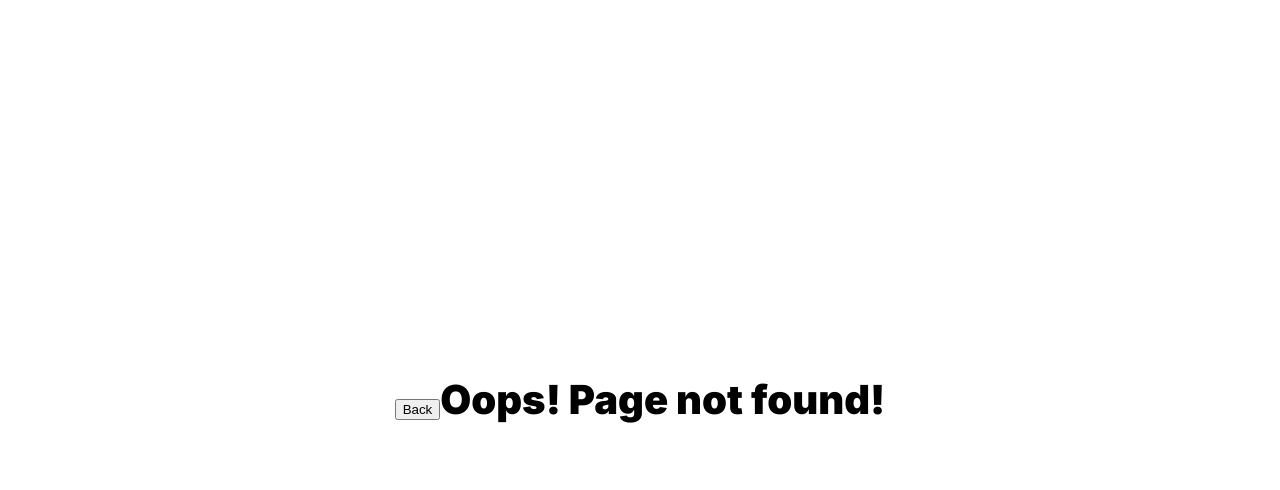
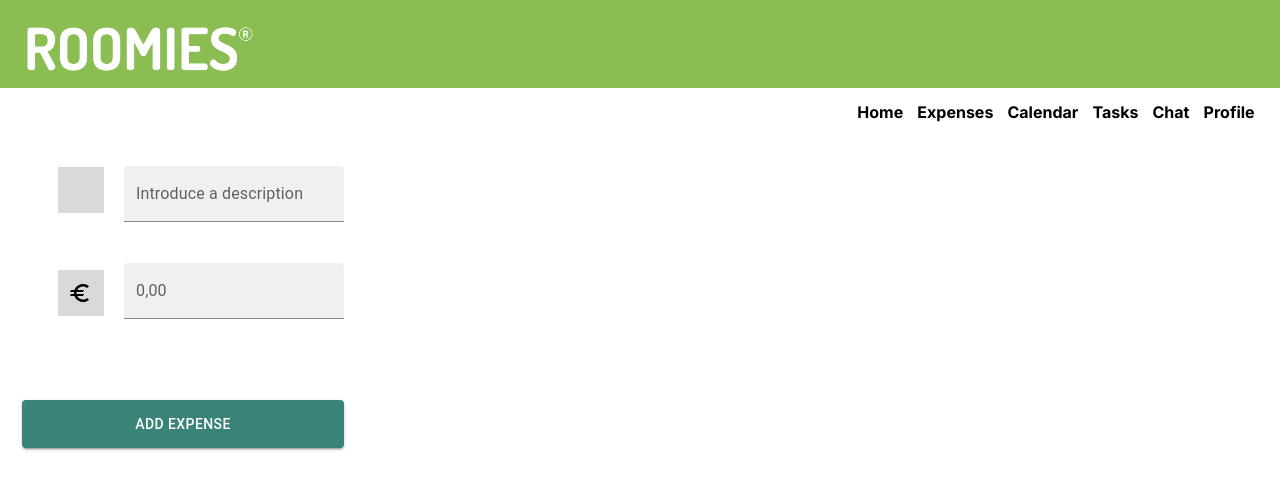
Before and after one commit to alber0087/roomies-app, a React (Vite) app: page /expenses/addexpense in a window 1280 px wide. Before the commit this address had no page. Shown: the top 490 px of the page. Built offline with nearby package versions, Linux system fonts and the light colour scheme.

Commit message:
Add expense page added

```diff
--- /dev/null
+++ b/src/pages/AddExpensePage/AddExpensePage.css
@@ -0,0 +1,17 @@
+.square-description {
+    position: absolute;
+    width: 46px;
+    height: 46px;
+    left: 58px;
+    top: 167px;
+    background-color: #D9D9D9;
+}
+
+.square-euro {
+    position: absolute;
+    width: 46px;
+    height: 46px;
+    left: 58px;
+    top: 270px;
+    background-color: #D9D9D9;
+}
--- /dev/null
+++ b/src/pages/AddExpensePage/AddExpensePage.jsx
@@ -0,0 +1,52 @@
+import { Box, Button, TextField } from '@mui/material'
+import EuroIcon from '@mui/icons-material/Euro'
+import './AddExpensePage.css'
+
+function AddExpensePage() {
+  return (
+    <Box>
+      <Box>
+        <div className="square-description"></div>
+        <TextField
+          variant="filled"
+          label="Introduce a description"
+          sx={{
+            position: 'absolute',
+            width: '220px',
+            left: '124px',
+            top: '166px',
+          }}
+        />
+      </Box>
+      <Box>
+        <div className="square-euro"></div>
+        <EuroIcon sx={{ position: 'absolute', left: '68px', top: '281px' }} />
+        <TextField
+          variant="filled"
+          label="0,00"
+          sx={{
+            position: 'absolute',
+            width: '220px',
+            left: '124px',
+            top: '263px',
+          }}
+        />
+      </Box>
+      <Button
+        variant="contained"
+        sx={{
+          position: 'absolute',
+          left: '22px',
+          top: '400px',
+          width: '322px',
+          height: '48px',
+          backgroundColor: 'var(--secondary-color)',
+        }}
+      >
+        Add Expense
+      </Button>
+    </Box>
+  )
+}
+
+export default AddExpensePage
--- a/src/pages/ExpensesPage/Expenses.css
+++ b/src/pages/ExpensesPage/Expenses.css
@@ -1,14 +1,3 @@
-.header-expenses {
-    position: absolute;
-    width: 282px;
-    height: 106px;
-    left: 53px;
-    top: 130px;
-    background-color: yellow;
-    box-shadow: none;
-    transition: none;
-}
-
 .total-lent {
     font-weight: bold;
 }
@@ -16,12 +5,3 @@
 .bold-title {
     font-weight: bold;
 }
-
-.add-expense-button {
-    position: absolute;
-    left: 22px;
-    top: 655px;
-    width: 322px;
-    height: 48px;
-    background-color: var(--secondary-color);
-}
--- a/src/pages/ExpensesPage/Expenses.jsx
+++ b/src/pages/ExpensesPage/Expenses.jsx
@@ -6,13 +6,24 @@ import {
   Toolbar,
   Typography,
 } from '@mui/material'
-import AccountCircleIcon from '@mui/icons-material/AccountCircle';
+import AccountCircleIcon from '@mui/icons-material/AccountCircle'
 import './Expenses.css'
 
 function Expenses() {
   return (
     <Box>
-      <AppBar className="header-expenses">
+      <AppBar
+        sx={{
+          position: 'absolute',
+          width: '282px',
+          height: '106px',
+          left: '53px',
+          top: '130px',
+          backgroundColor: 'black',
+          boxShadow: 'none',
+          transition: 'none',
+        }}
+      >
         <Toolbar>
           <IconButton
             size="large"
@@ -33,7 +44,19 @@ function Expenses() {
           Total lent <span className="total-lent">0,00 €</span>
         </Typography>
       </AppBar>
-      <Button variant='contained' className='add-expense-button'>Add Expense</Button>
+      <Button
+        variant="contained"
+        sx={{
+          position: 'absolute',
+          left: '22px',
+          top: '655px',
+          width: '322px',
+          height: '48px',
+          backgroundColor: 'var(--secondary-color)',
+        }}
+      >
+        Add Expense
+      </Button>
     </Box>
   )
 }
```
Also changed, not shown: src/router/index.jsx (+6 -1 lines).
